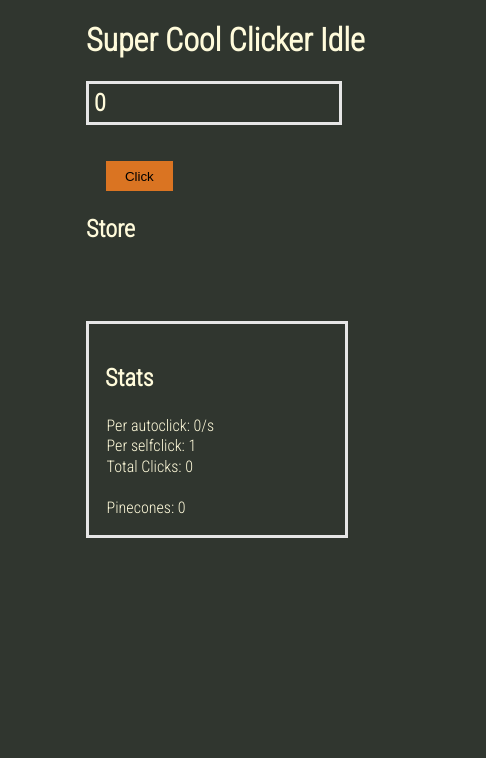
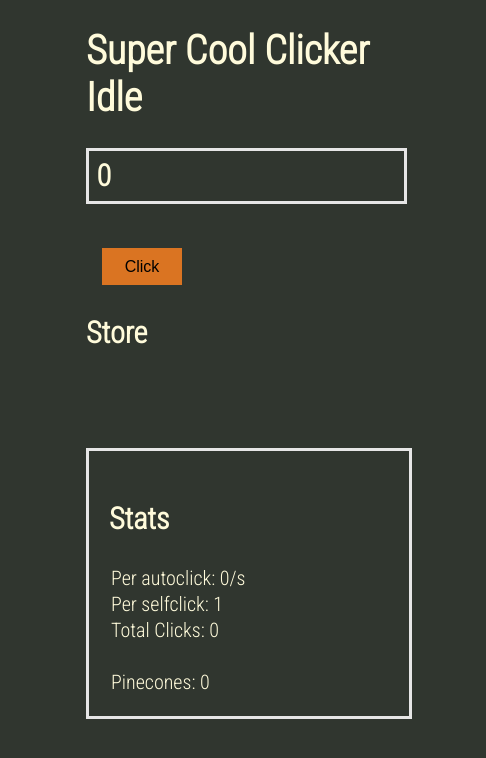
Before and after one commit to iHaveSticks/Super-Cool-Clicker-Idle, a React app: page / in a window 390 px wide. Shown: the whole page, 486 px wide, since content can reach past the window. Built offline with nearby package versions, Linux system fonts and the light colour scheme.

Commit message:
CSS and name changes
CSS Changes:

Set fontsize on <html> to 20px in index.css
Removed media query from index.css

Added fontSize (.8em) to clickerButton / unavailable
Changed padding for "clicks current" box from 5px to 0.250em in Game.js

Changed names as follows:

Folders:
Game > App

Files:
Game.js > App.js
Game.css.js > App.css.js

Varables:
amountPerClick > perClick
amountPerAutoClick > perAutoClick
perAutoClickPrice2x > autoClick2xPrice
perAutoClickPrice4x > autoClick4xPrice
perClickPrice2x > perClick2xPrice
perClickPrice4x > perClick4xPrice
increaseBasePrice2xPrice > doubleBaseS1Price
two > twoS1
four > fourS1

Functions:
increaseBasePrice2x() > doubleBaseS1()

CSS Constants
clickerButton > buttonAvailable
unavailable > buttonUnavailable

```diff
--- a/src/components/Game/Game.css.js
+++ b/src/components/App/App.css.js
@@ -5,17 +5,19 @@ export const mainStyles = {
     userSelect: "none",
 }
 
-export const clickerButton = {
+export const buttonAvailable = {
+    fontSize: '.8em',
     borderStyle: 'none',
-    marginLeft: '20px',
+    marginLeft: '1em',
     minWidth: '5em',
     backgroundColor: '#DA7422',
     minHeight: '2.3em',
     cursor: "pointer"
 }
-export const unavailable = {
+export const buttonUnavailable = {
+    fontSize: '.8em',
     borderStyle: 'none',
-    marginLeft: '20px',
+    marginLeft: '1em',
     minWidth: '5em',
     minHeight: '2.3em',
     backgroundColor: 'grey',
--- a/src/components/Game/Game.js
+++ b/src/components/App/App.js
@@ -1,19 +1,19 @@
 import React, {useState, useEffect} from 'react';
 
 // Import Components
-import {mainStyles, clickerButton, unavailable} from "./Game.css.js";
+import {mainStyles, buttonAvailable, buttonUnavailable} from "./App.css.js";
 import GameStats from "../GameStats/GameStats.js";
 
 // Import JS Functions
 import NumberCompacter from '../../functions/number-compacter.js';
 
-export default function Game() {
+export default function App() {
 
     // Amounts | Clicks
     const [clicksTotal,setClicksTotal] = useState(0);
     const [clicksCurrent,setClicksCurrent] = useState(0);
-    const [amountPerClick,setAmountPerClick] = useState(1);
-    const [amountPerAutoClick,setAmountPerAutoClick] = useState(0);
+    const [perClick,setPerClick] = useState(1);
+    const [perAutoClick,setPerAutoClick] = useState(0);
     const [autoClickSpeed,setAutoClickSpeed] = useState(1000);
 
     // Amounts | Pine
@@ -22,25 +22,25 @@ export default function Game() {
     const [pinetreesMod,setPinetreesMod] = useState(1);
 
     // Prices | clicks
-    const [amountPerAutoClickPrice2x,setAmountPerAutoClickPrice2x] = useState(60);
-    const [amountPerAutoClickPrice4x,setAmountPerAutoClickPrice4x] = useState(80);
-    const [amountPerClickPrice2x,setAmountPerClickPrice2x] = useState(100);
-    const [amountPerClickPrice4x,setAmountPerClickPrice4x] = useState(120);
+    const [autoClick2xPrice,setAutoClick2xPrice] = useState(60);
+    const [autoClick4xPrice,setAutoClick4xPrice] = useState(80);
+    const [perClick2xPrice,setPerClick2xPrice] = useState(100);
+    const [perClick4xPrice,setPerClick4xPrice] = useState(120);
     const [pineconePrice,setPineconePrice] = useState(100000);
 
     // Prices | Pincones
-    const [increaseBasePrice2xPrice,setIncreaseBasePrice2xPrice] = useState(0);
+    const [doubleBaseS1Price,setDoubleBaseS1Price] = useState(0);
     const [autoClickSpeedPrice,setAutoClickSpeedPrice] = useState(600);
     const [pinetreePrice,setPinetreePrice] = useState(2);
 
     // Incremental numbers that will get updated in play
-    const [two,setTwo] = useState(2);
-    const [four,setFour] = useState(4);
+    const [twoS1,setTwoS1] = useState(2);
+    const [fourS1,setFourS1] = useState(4);
 
     useEffect( () => {
         const interval = setInterval(() => {
-            setClicksTotal(clicksTotal => clicksTotal+ amountPerAutoClick);
-            setClicksCurrent(clicksCurrent => clicksCurrent + amountPerAutoClick);
+            setClicksTotal(clicksTotal => clicksTotal+ perAutoClick);
+            setClicksCurrent(clicksCurrent => clicksCurrent + perAutoClick);
             setPineconesCurrent(pineconesCurrent => pineconesCurrent + (numOfPinetrees * pinetreesMod));
 
         }, autoClickSpeed);
@@ -52,52 +52,52 @@ export default function Game() {
 
     // Handleclicks
     function handleClickerButton() {
-        setClicksTotal(clicksTotal => clicksTotal + amountPerClick);
-        setClicksCurrent(clicksCurrent => clicksCurrent + amountPerClick);
+        setClicksTotal(clicksTotal => clicksTotal + perClick);
+        setClicksCurrent(clicksCurrent => clicksCurrent + perClick);
     }
 
     function buyPinecones() {
         const cost = pineconePrice;
         if (clicksCurrent >= cost) {
             setClicksCurrent(clicksCurrent => clicksCurrent - cost);
-            setPineconesCurrent(pineconesCurrent => pineconesCurrent + two);
+            setPineconesCurrent(pineconesCurrent => pineconesCurrent + twoS1);
             setPineconePrice(pineconePrice => pineconePrice * 2);
         }
     }
 
     function buyAuto2x() {
-        const cost = amountPerAutoClickPrice2x;
+        const cost = autoClick2xPrice;
         if (clicksCurrent >= cost) {
-            setAmountPerAutoClick(amountPerAutoClick => amountPerAutoClick + two);
+            setPerAutoClick(perAutoClick => perAutoClick + twoS1);
             setClicksCurrent(clicksCurrent => clicksCurrent - cost);
-            setAmountPerAutoClickPrice2x(cost + (cost *.10));
+            setAutoClick2xPrice(cost + (cost *.10));
         }
     }
 
     function buyAuto4x() {
-        const cost = amountPerAutoClickPrice4x;
+        const cost = autoClick4xPrice;
         if (clicksCurrent >= cost) {
-            setAmountPerAutoClick(amountPerAutoClick => amountPerAutoClick + four);
+            setPerAutoClick(perAutoClick => perAutoClick + fourS1);
             setClicksCurrent(clicksCurrent => clicksCurrent - cost);
-            setAmountPerAutoClickPrice4x(cost + (cost *.10));
+            setAutoClick4xPrice(cost + (cost *.10));
         }
     }
 
     function buyExClick2x() {
-        const cost = amountPerClickPrice2x;
+        const cost = perClick2xPrice;
         if (clicksCurrent >= cost) {
-            setAmountPerClick(amountPerClick => amountPerClick + two);
+            setPerClick(perClick => perClick + twoS1);
             setClicksCurrent(clicksCurrent => clicksCurrent - cost);
-            setAmountPerClickPrice2x(cost + (cost *.10));
+            setPerClick2xPrice(cost + (cost *.10));
         }
     }
 
     function buyExClick4x() {
-        const cost = amountPerClickPrice4x;
+        const cost = perClick4xPrice;
         if (clicksCurrent >= cost) {
-            setAmountPerClick(amountPerClick => amountPerClick + four);
+            setPerClick(perClick => perClick + fourS1);
             setClicksCurrent(clicksCurrent => clicksCurrent - cost);
-            setAmountPerClickPrice4x(cost + (cost *.10));
+            setPerClick4xPrice(cost + (cost *.10));
         }
     }
 
@@ -111,19 +111,19 @@ export default function Game() {
     }
 
     function increaseBasePrice2x() {
-        const cost = increaseBasePrice2xPrice;
+        const cost = doubleBaseS1Price;
         if (pineconesCurrent >= cost) {
-            setAmountPerClick(amountPerClick => amountPerClick * 2);
-            setAmountPerAutoClick(amountPerAutoClick => amountPerAutoClick * 2);
-            setTwo(two => two * 2);
-            setFour(four => four * 2);
+            setPerClick(perClick => perClick * 2);
+            setPerAutoClick(perAutoClick => perAutoClick * 2);
+            setTwoS1(twoS1 => twoS1 * 2);
+            setFourS1(fourS1 => fourS1 * 2);
 
             setPineconesCurrent(pineconesCurrent => pineconesCurrent - cost);
 
             // Give for free on first purchase (cost should be = 0)
             cost > 0
-            ? setIncreaseBasePrice2xPrice(cost + 2)
-            : setIncreaseBasePrice2xPrice(4)
+            ? setDoubleBaseS1Price(cost + 2)
+            : setDoubleBaseS1Price(4)
         }
     }
 
@@ -140,13 +140,13 @@ export default function Game() {
     return (
     <div style={mainStyles}>
         <h1>Super Cool Clicker Idle</h1>
-        <h2 style={{border: "3px solid #e6e6e6", width: "10em", whiteSpace: "nowrap", padding: '5px', overflow: "hidden"}}> {NumberCompacter(clicksCurrent)} </h2>
+        <h2 style={{border: "3px solid #e6e6e6", width: "10em", whiteSpace: "nowrap", padding: '0.250em', overflow: "hidden"}}> {NumberCompacter(clicksCurrent)} </h2>
 
         <div style={{minHeight: "11em", float: 'left', marginRight: '1em', display: 'block', minWidth: "20em", overflow: "hidden"}}> {/* minWidth = 10em * 2 to match the h2 element above*/}
 
             <p>
                 <button type="button"
-                        style={clickerButton}
+                        style={buttonAvailable}
                         onClick={() => handleClickerButton()}
                         >Click
                 </button>
@@ -156,9 +156,9 @@ export default function Game() {
             {clicksTotal >= 15000 &&
                 <p>
                     <button type="button"
-                        style={clicksCurrent >= pineconePrice ? clickerButton : unavailable}
+                        style={clicksCurrent >= pineconePrice ? buttonAvailable : buttonUnavailable}
                         onClick={() => buyPinecones()}
-                        >Pinecones +{two}
+                        >Pinecones +{twoS1}
                     </button>
                     &nbsp; {NumberCompacter(pineconePrice)}
                 </p>
@@ -169,11 +169,11 @@ export default function Game() {
             {/* Buy amount per autoclick 2x*/}
             {clicksTotal >= 30 &&
                 <p>
-                    {NumberCompacter(amountPerAutoClickPrice2x)}
+                    {NumberCompacter(autoClick2xPrice)}
                     <button type="button"
-                        style={clicksCurrent >= amountPerAutoClickPrice2x ? clickerButton : unavailable}
+                        style={clicksCurrent >= autoClick2xPrice ? buttonAvailable : buttonUnavailable}
                         onClick={() => buyAuto2x()}
-                        >Autoclick +{two}
+                        >Autoclick +{twoS1}
                     </button>
                 </p>
             }
@@ -182,11 +182,11 @@ export default function Game() {
             {/* Buy amount per autoclick 4x*/}
             {clicksTotal >= 1500 &&
                 <p>
-                    {NumberCompacter(amountPerAutoClickPrice4x)}
+                    {NumberCompacter(autoClick4xPrice)}
                     <button type="button"
-                        style={clicksCurrent >= amountPerAutoClickPrice4x ? clickerButton : unavailable}
+                        style={clicksCurrent >= autoClick4xPrice? buttonAvailable : buttonUnavailable}
                         onClick={() => buyAuto4x()}
-                        >Autoclick +{four}
+                        >Autoclick +{fourS1}
                     </button>
                 </p>
             }
@@ -194,11 +194,11 @@ export default function Game() {
             {/* Buy amount per self click 2x */}
             {clicksTotal >= 60 &&
                 <p>
-                    {NumberCompacter(amountPerClickPrice2x)}
+                    {NumberCompacter(perClick2xPrice)}
                     <button type="button"
-                        style={clicksCurrent >= amountPerClickPrice2x ? clickerButton : unavailable}
+                        style={clicksCurrent >= perClick2xPrice ? buttonAvailable : buttonUnavailable}
                         onClick={() => buyExClick2x()}
-                        >Selfclick +{two}
+                        >Selfclick +{twoS1}
                     </button>
                 </p>
             }
@@ -206,11 +206,11 @@ export default function Game() {
             {/* Buy amount per self click 4x */}
             {clicksTotal >= 1700 &&
                 <p>
-                    {NumberCompacter(amountPerClickPrice4x)}
+                    {NumberCompacter(perClick4xPrice)}
                     <button type="button"
-                        style={clicksCurrent >= amountPerClickPrice4x ? clickerButton : unavailable}
+                        style={clicksCurrent >= perClick4xPrice ? buttonAvailable : buttonUnavailable}
                         onClick={() => buyExClick4x()}
-                        >Selfclick +{four}
+                        >Selfclick +{fourS1}
                     </button>
                 </p>
             }
@@ -220,7 +220,7 @@ export default function Game() {
                 <p>
                     {NumberCompacter(autoClickSpeedPrice)}
                     <button type="button"
-                        style={clicksCurrent >= autoClickSpeedPrice ? clickerButton : unavailable}
+                        style={clicksCurrent >= autoClickSpeedPrice ? buttonAvailable : buttonUnavailable}
                         onClick={() => buyAutoSpeed()}
                         >Autoclick -250ms
                     </button>
@@ -230,20 +230,20 @@ export default function Game() {
             {/* Double base incrementals */}
             {clicksTotal >= 15000 &&
                 <p>
-                    {increaseBasePrice2xPrice > 0 ? NumberCompacter(increaseBasePrice2xPrice) + ' pincones' : 'free'}
+                    {doubleBaseS1Price > 0 ? NumberCompacter(doubleBaseS1Price) + ' pincones' : 'free'}
                     <button type="button"
-                        style={pineconesCurrent >= increaseBasePrice2xPrice ? clickerButton : unavailable}
+                        style={pineconesCurrent >= doubleBaseS1Price ? buttonAvailable : buttonUnavailable}
                         onClick={() => increaseBasePrice2x()}
                         >Above incrementals *2
                     </button>
                 </p>
             }
             {/* Buy pinetree */}
-            {increaseBasePrice2xPrice > 0 &&
+            {doubleBaseS1Price > 0 &&
                 <p>
                     {NumberCompacter(pinetreePrice) + ' pincones'}
                     <button type="button"
-                        style={pineconesCurrent >= pinetreePrice ? clickerButton : unavailable}
+                        style={pineconesCurrent >= pinetreePrice ? buttonAvailable : buttonUnavailable}
                         onClick={() => buyPineTree()}
                         >Pinetree +1
                     </button>
@@ -251,9 +251,9 @@ export default function Game() {
             }
         </div>
 
-        <GameStats  amountPerAutoClick={amountPerAutoClick}
+        <GameStats  perAutoClick={perAutoClick}
                     autoClickSpeed={autoClickSpeed}
-                    amountPerClick={amountPerClick}
+                    perClick={perClick}
                     pineconesCurrent={pineconesCurrent}
                     clicksTotal={clicksTotal}
         />
--- a/src/components/GameStats/GameStats.js
+++ b/src/components/GameStats/GameStats.js
@@ -11,8 +11,8 @@ export default function GameStats(props)  {
     return(
         <div style={GameStatStyles}>
             <h3>Stats</h3>
-                <p style={rowStyles}>Per autoclick:&nbsp;{NumberCompacter(props.amountPerAutoClick/(props.autoClickSpeed/1000))}/s</p>
-                <p style={rowStyles}>Per selfclick:&nbsp;{NumberCompacter(props.amountPerClick)}</p>
+                <p style={rowStyles}>Per autoclick:&nbsp;{NumberCompacter(props.perAutoClick/(props.autoClickSpeed/1000))}/s</p>
+                <p style={rowStyles}>Per selfclick:&nbsp;{NumberCompacter(props.perClick)}</p>
                 <p style={rowStyles}>Total Clicks:&nbsp;{NumberCompacter(props.clicksTotal)}</p>
                 <br />
                 <p style={rowStyles}>Pinecones:&nbsp;{NumberCompacter(props.pineconesCurrent)}</p>
--- a/src/index.js
+++ b/src/index.js
@@ -1,7 +1,7 @@
 import React from 'react';
 import ReactDOM from 'react-dom';
 import "./styles/index.css";
-import Game from "./components/Game/Game.js";
+import App from "./components/App/App.js";
 
 
-ReactDOM.render(<Game />, document.getElementById('root'));
+ReactDOM.render(<App />, document.getElementById('root'));
--- a/src/styles/index.css
+++ b/src/styles/index.css
@@ -1,21 +1,22 @@
 html {
-    height: 100%;
-    margin: 0;
+  height: 100%;
+  margin: 0;
+  font-size: 20px;
 }
 
 h3 {
-    font-size: 1.5em;
+  font-size: 1.5em;
 }
 
 body {
-    font-family: 'Roboto Condensed', sans-serif;
-    background-color: #30362F;
+  font-family: "Roboto Condensed", sans-serif;
+  background-color: #30362f;
 }
 
-@media only screen and (min-width: 2000px) {
+/* @media only screen and (min-width: 2000px) {
     #root {
         max-width: 2000px;
         margin: 5em 0 0 12em;
         transform: scale(1.2);
     }
-  }
+  } */
```
